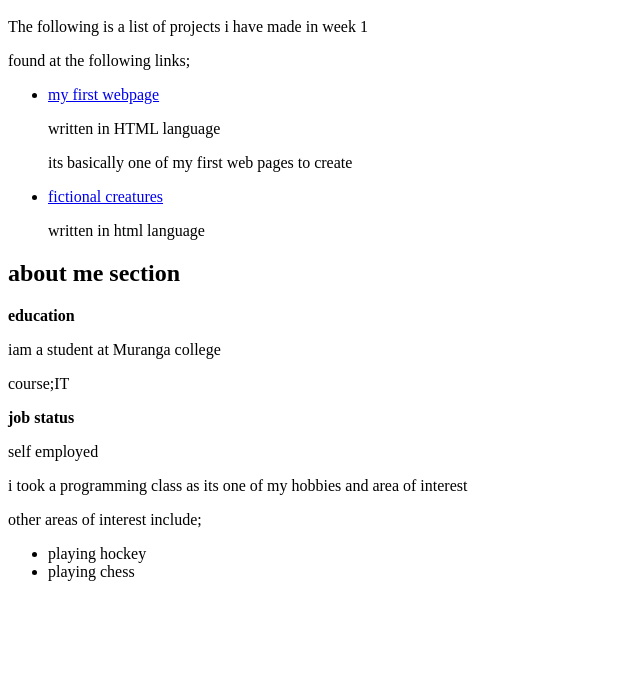
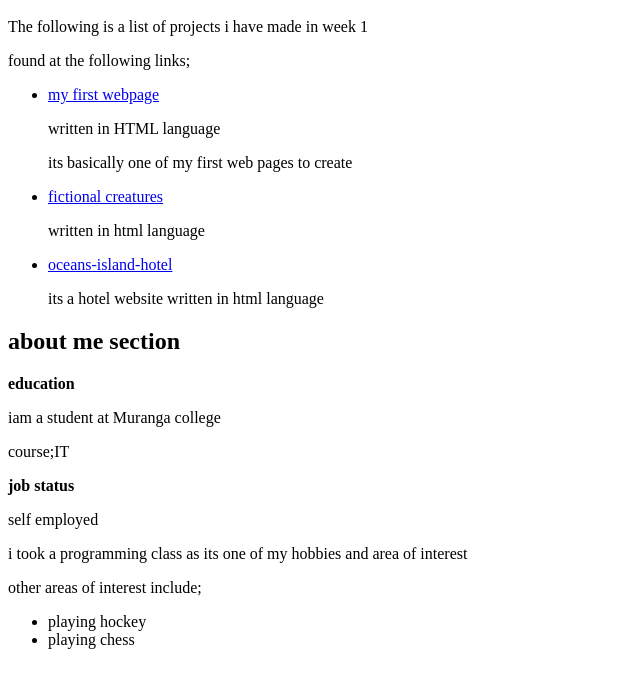
Before and after one commit to mishael254/project-week-1, a plain HTML site: page index.html in a window 1280 px wide. Shown: the part 109-796 px from the top of the page, without its empty margins (0-640 px from the left). Drawn offline with Linux system fonts and the light colour scheme.

Commit message:
added another link to oceans island hotel

```diff
--- a/index.html
+++ b/index.html
@@ -16,6 +16,8 @@
       <p>its basically one of my first web pages to create</p>
       <li><a href=" https://mishael254.github.io/dragons/">fictional creatures</a></li>
       <p>written in html language</p>
+      <li><a href="https://mishael254.github.io/oceans-island-hotel/">oceans-island-hotel</a></li>
+      <p>its a hotel website written in html language </p>
 
 
     </ul>
```
